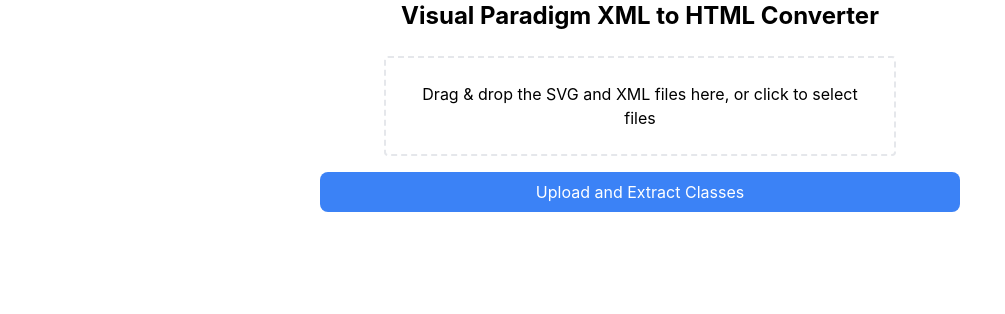
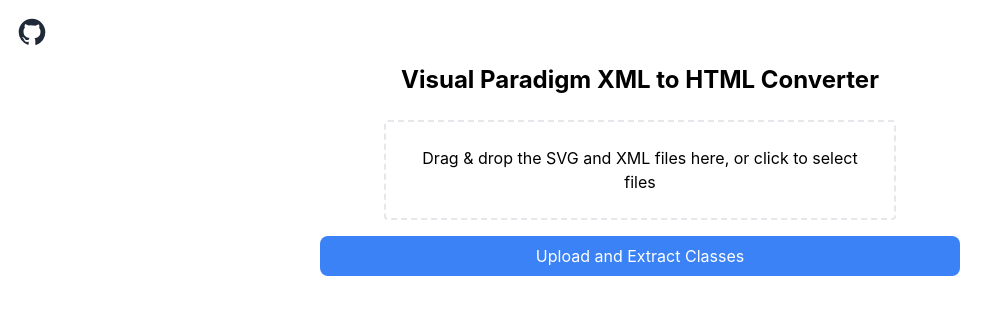
Before and after one commit to dejmail/vp-xml-html, a React (Create React App) app in the folder frontend/: page / in a window 1280 px wide. Shown: the top 314 px of the page, without its empty margins (0-1005 px from the left). Built offline with nearby package versions, Linux system fonts and the light colour scheme.

Commit message:
Added a github icon to the page

```diff
--- a/frontend/src/App.js
+++ b/frontend/src/App.js
@@ -8,6 +8,8 @@
   const [selectedClasses, setSelectedClasses] = useState([]);
   const [generatedHtml, setGeneratedHtml] = useState(""); // Store the generated HTML here
   const [disabledClasses, setDisabledClasses] = useState([]);
+
+
 
 
   const handleFilesUploaded = (responseData) => {
@@ -104,6 +106,26 @@
 
   return (
     <div className="App">
+
+
+      {/* GitHub Icon */}
+      <div className="text-right p-4">
+        <a href="https://github.com/dejmail/vp-xml-html.git" target="_blank" rel="noopener noreferrer">
+          <svg
+            xmlns="http://www.w3.org/2000/svg"
+            className="h-8 w-8 text-gray-800 hover:text-gray-600"
+            viewBox="0 0 24 24"
+            fill="currentColor"
+          >
+            <path
+              fillRule="evenodd"
+              d="M12 2C6.477 2 2 6.486 2 12.018a10.013 10.013 0 006.839 9.524c.5.093.682-.217.682-.482 0-.237-.009-.866-.014-1.7-2.782.607-3.369-1.34-3.369-1.34-.454-1.156-1.11-1.465-1.11-1.465-.908-.621.069-.608.069-.608 1.004.071 1.533 1.034 1.533 1.034.892 1.53 2.341 1.088 2.91.832.092-.647.35-1.089.637-1.34-2.22-.254-4.555-1.114-4.555-4.951 0-1.093.39-1.987 1.029-2.687-.103-.254-.446-1.276.098-2.66 0 0 .84-.269 2.75 1.025A9.564 9.564 0 0112 7.044c.851.004 1.705.115 2.504.337 1.91-1.294 2.749-1.025 2.749-1.025.545 1.384.201 2.406.099 2.66.64.7 1.028 1.594 1.028 2.687 0 3.847-2.337 4.694-4.564 4.943.36.31.68.92.68 1.855 0 1.34-.013 2.419-.013 2.747 0 .268.18.579.688.481A10.015 10.015 0 0022 12.018C22 6.486 17.523 2 12 2z"
+              clipRule="evenodd"
+            />
+          </svg>
+        </a>
+      </div>
+
       <h1 className="text-2xl font-bold text-center mb-6">Visual Paradigm XML to HTML Converter</h1>
 
       {/* File Upload Section */}
```
